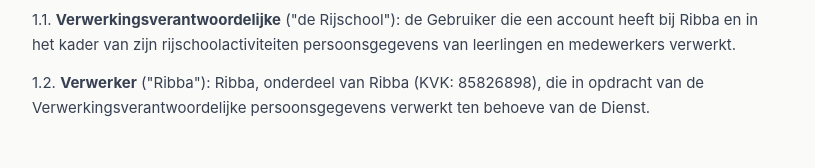
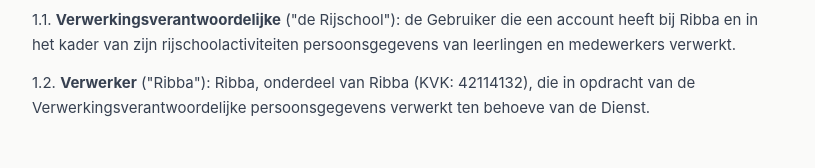
Before and after one commit to PolderLabs/ribba-web, a Next.js app: page /verwerkersovereenkomst in a window 1280 px wide. Shown: the part 533-701 px from the top of the page, without its empty margins (232-1047 px from the left). Built offline with nearby package versions, Linux system fonts and the light colour scheme; no server answers.

Commit message:
fix: KvK-nummer 85826898 → 42114132 (verouderd)
Feitelijke correctie in de verwerkersovereenkomst en ARCHITECTUUR.md.

```diff
--- a/app/verwerkersovereenkomst/page.tsx
+++ b/app/verwerkersovereenkomst/page.tsx
@@ -126,7 +126,7 @@
       </p>
       <p style={styles.p}>
         1.2. <strong>Verwerker</strong> (&quot;Ribba&quot;): Ribba, onderdeel
-        van Ribba (KVK: 85826898), die in opdracht van de Verwerkingsverantwoordelijke
+        van Ribba (KVK: 42114132), die in opdracht van de Verwerkingsverantwoordelijke
         persoonsgegevens verwerkt ten behoeve van de Dienst.
       </p>
 
@@ -445,7 +445,7 @@
       </p>
       <p style={styles.p}>
         13.2. Geschillen worden voorgelegd aan de bevoegde rechter in het
-        arrondissement van de vestigingsplaats van Ribba (KVK: 85826898).
+        arrondissement van de vestigingsplaats van Ribba (KVK: 42114132).
       </p>
 
       {/* Artikel 14 */}
```
Also changed, not shown: 1 other file (tests, documents, lock files or other folders).
